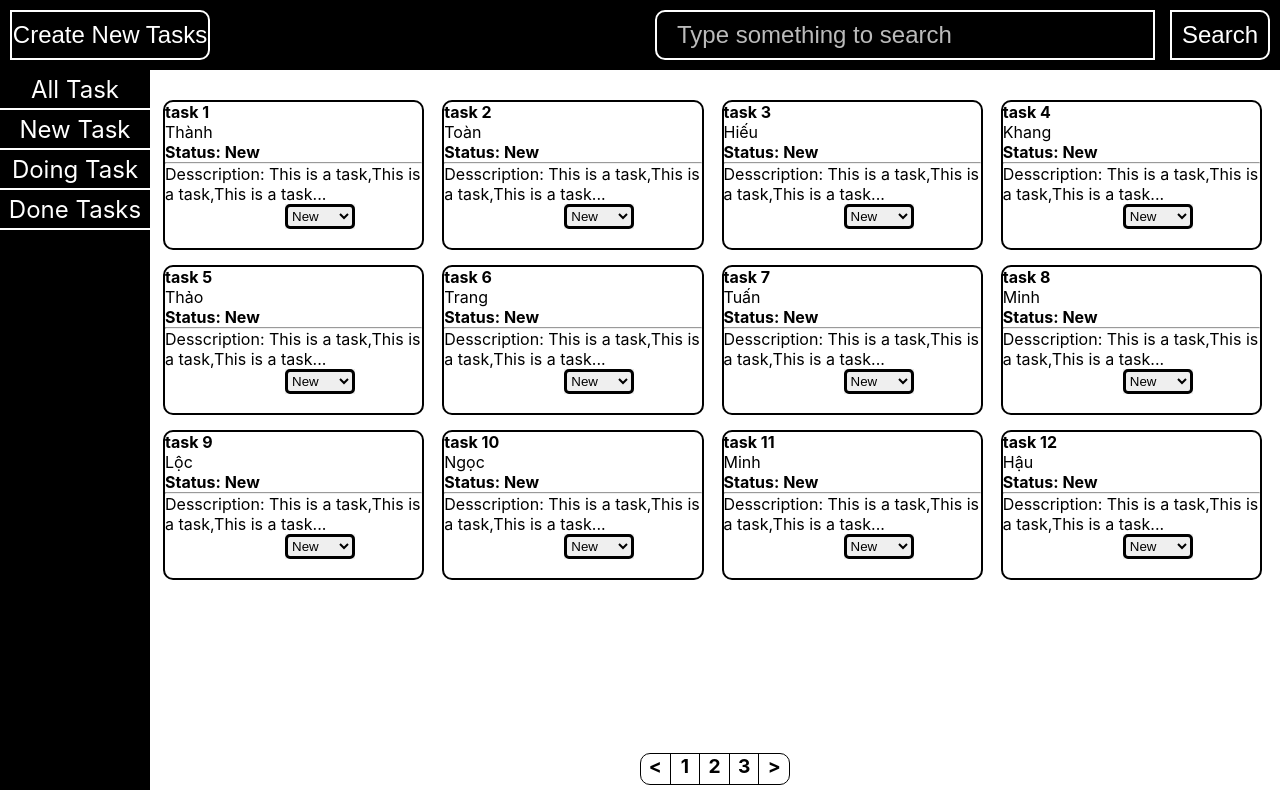
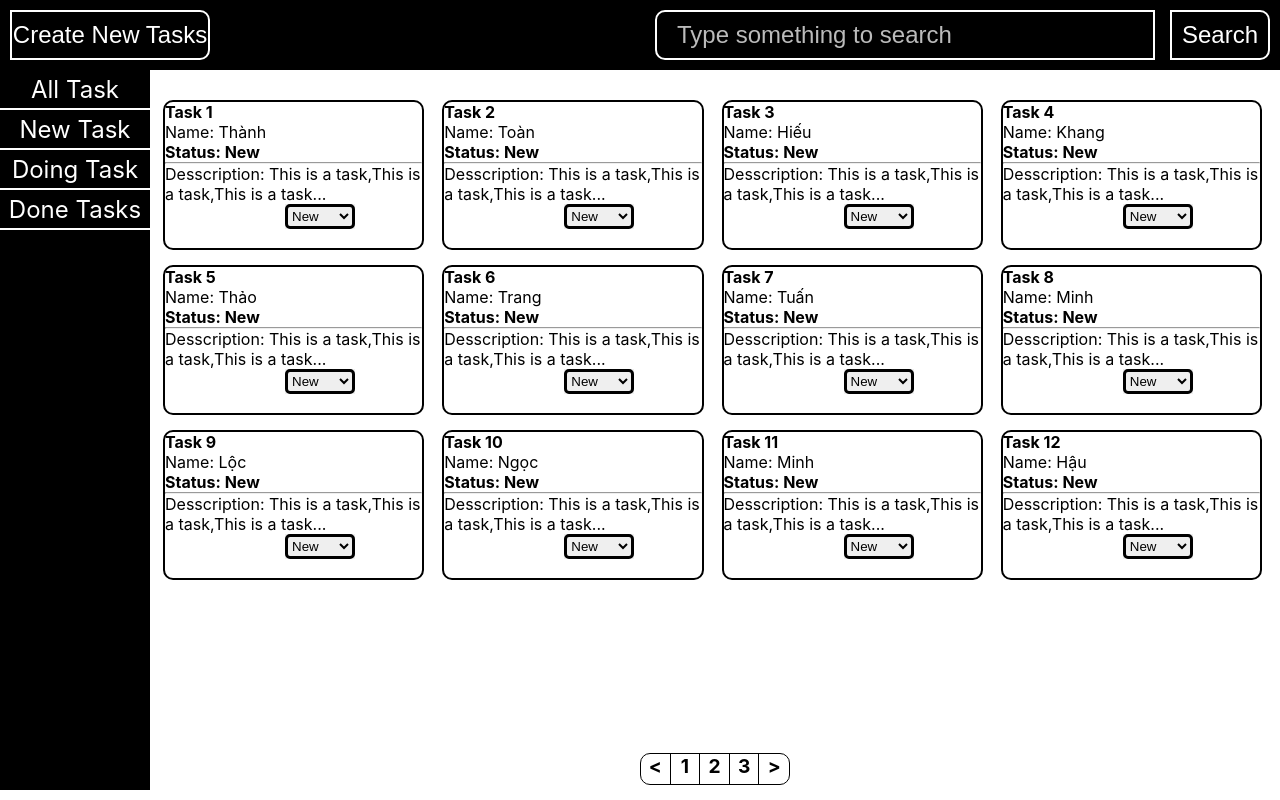
Before and after one commit to minhthanhhuynh99/learn-react-js, a React (Create React App) app in the folder todo-app/: page / in a window 1280 px wide. Built offline with nearby package versions, Linux system fonts and the light colour scheme.

Commit message:
update todo-app

```diff
--- a/todo-app/src/components/Todo/CardList/CardItem.jsx
+++ b/todo-app/src/components/Todo/CardList/CardItem.jsx
@@ -20,7 +20,7 @@ function CardItem(props) {
     return (
         <div className="containerItem">
             <p className="containerItem__title">{title}</p>
-            <p className="containerItem__creator">{name}</p>
+            <p className="containerItem__creator">Name: {name}</p>
             <p className="containerItem__status">Status: {status}</p>
             <hr className='containerItem__lineBreak'></hr>
             <p className="containerItem__description">Desscription: {desscription}</p>
--- a/todo-app/src/components/Todo/Contact/Contact.jsx
+++ b/todo-app/src/components/Todo/Contact/Contact.jsx
@@ -11,76 +11,77 @@ function Contact(props) {
     const data = [
         {
           name : "Thành",
-          title : "task 1",
+          title : "Task 1",
           creator : "author 1",
           desscription : "This is a task,This is a task,This is a task..."
         },
         {
           name : "Toàn",
-          title : "task 2",
+          title : "Task 2",
           creator : "author 1",
           desscription : "This is a task,This is a task,This is a task..."
         },
         {
           name : "Hiếu",
-          title : "task 3",
+          title : "Task 3",
           creator : "author 1",
           desscription : "This is a task,This is a task,This is a task..."
         },
         {
           name : "Khang",
-          title : "task 4",
+          title : "Task 4",
           creator : "author 1",
           desscription : "This is a task,This is a task,This is a task..."
         },
         {
           name : "Thảo",
-          title : "task 5",
+          title : "Task 5",
           creator : "author 1",
           desscription : "This is a task,This is a task,This is a task..."
         },
         {
           name : "Trang",
-          title : "task 6",
+          title : "Task 6",
           creator : "author 1",
           desscription : "This is a task,This is a task,This is a task..."
         },
         {
           name : "Tuấn",
-          title : "task 7",
+          title : "Task 7",
           creator : "author 1",
           desscription : "This is a task,This is a task,This is a task..."
         },
         {
           name : "Minh",
-          title : "task 8",
+          title : "Task 8",
           creator : "author 1",
           desscription : "This is a task,This is a task,This is a task..."
         },
         {
           name : "Lộc",
-          title : "task 9",
+          title : "Task 9",
           creator : "author 1",
           desscription : "This is a task,This is a task,This is a task..."
         },
         {
           name : "Ngọc",
-          title : "task 10",
+          title : "Task 10",
           creator : "author 1",
           desscription : "This is a task,This is a task,This is a task..."
         },
         {
           name : "Minh",
-          title : "task 11",
+          title : "Task 11",
           creator : "author 1",
           desscription : "This is a task,This is a task,This is a task..."
         },
         {
           name : "Hậu",
-          title : "task 12",
+          title : "Task 12",
           creator : "author 1",
           desscription : "This is a task,This is a task,This is a task..."
         }
+
       ]
     return (
         <div className='containerContact'>
--- a/todo-app/src/index.js
+++ b/todo-app/src/index.js
@@ -3,20 +3,17 @@ import ReactDOM from 'react-dom/client';
 import './index.css';
 import App from './App';
 import reportWebVitals from './reportWebVitals';
-import Header from './components/Todo/Header/Header';
-import Sidebar from './components/Todo/Sidebar/Sidebar';
-import Contact from './components/Todo/Contact/Contact';
-import Footer from './components/Todo/Footer/Footer';
-import CardItem from './components/Todo/CardList/CardItem';
+// import Header from './components/Todo/Header/Header';
+// import Sidebar from './components/Todo/Sidebar/Sidebar';
+// import Contact from './components/Todo/Contact/Contact';
+// import Footer from './components/Todo/Footer/Footer';
+// import CardItem from './components/Todo/CardList/CardItem';
 
 
 const root = ReactDOM.createRoot(document.getElementById('root'));
 root.render(
   <React.StrictMode>
-    <Header />
-    <Sidebar/>
-    <Contact/>
-    <Footer/>
+    <App/>
   </React.StrictMode>
 );
 
```
